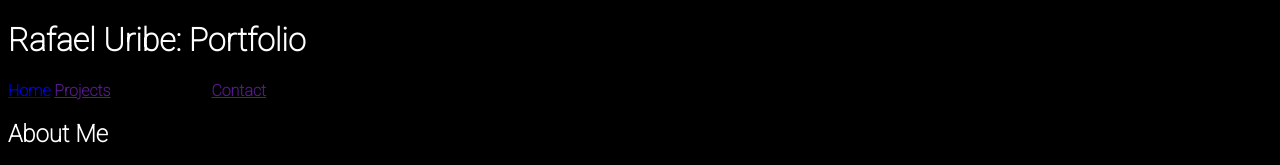
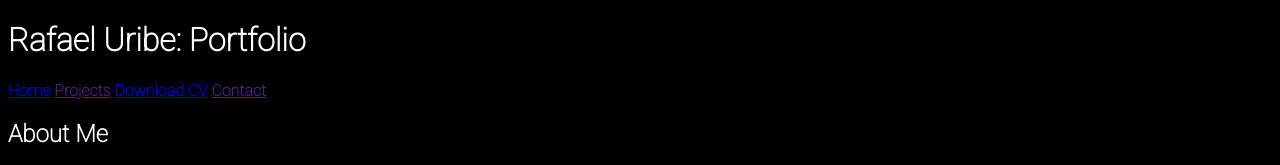
Before and after one commit to rurib/rurib.github.io, a plain HTML site: page index.html in a window 1280 px wide. Shown: the top 165 px of the page. Drawn offline with Linux system fonts and the light colour scheme.

Commit message:
new body text to about me, bolding some headers

```diff
--- a/index.html
+++ b/index.html
@@ -13,7 +13,7 @@
             <h1><b>Rafael Uribe: Portfolio</b></h1>
                 <a href="index.html"><b>Home</b></a>
                 <a href=""><b>Projects</b></a>
-                <a href="RafaelUribe_CV_2025.pdf"></a><b>Download CV</b></a>
+                <a href="RafaelUribe_CV_2025.pdf"><b>Download CV</b></a>
                 <a href=""><b>Contact</b></a>
         <br>
         </header>
```
